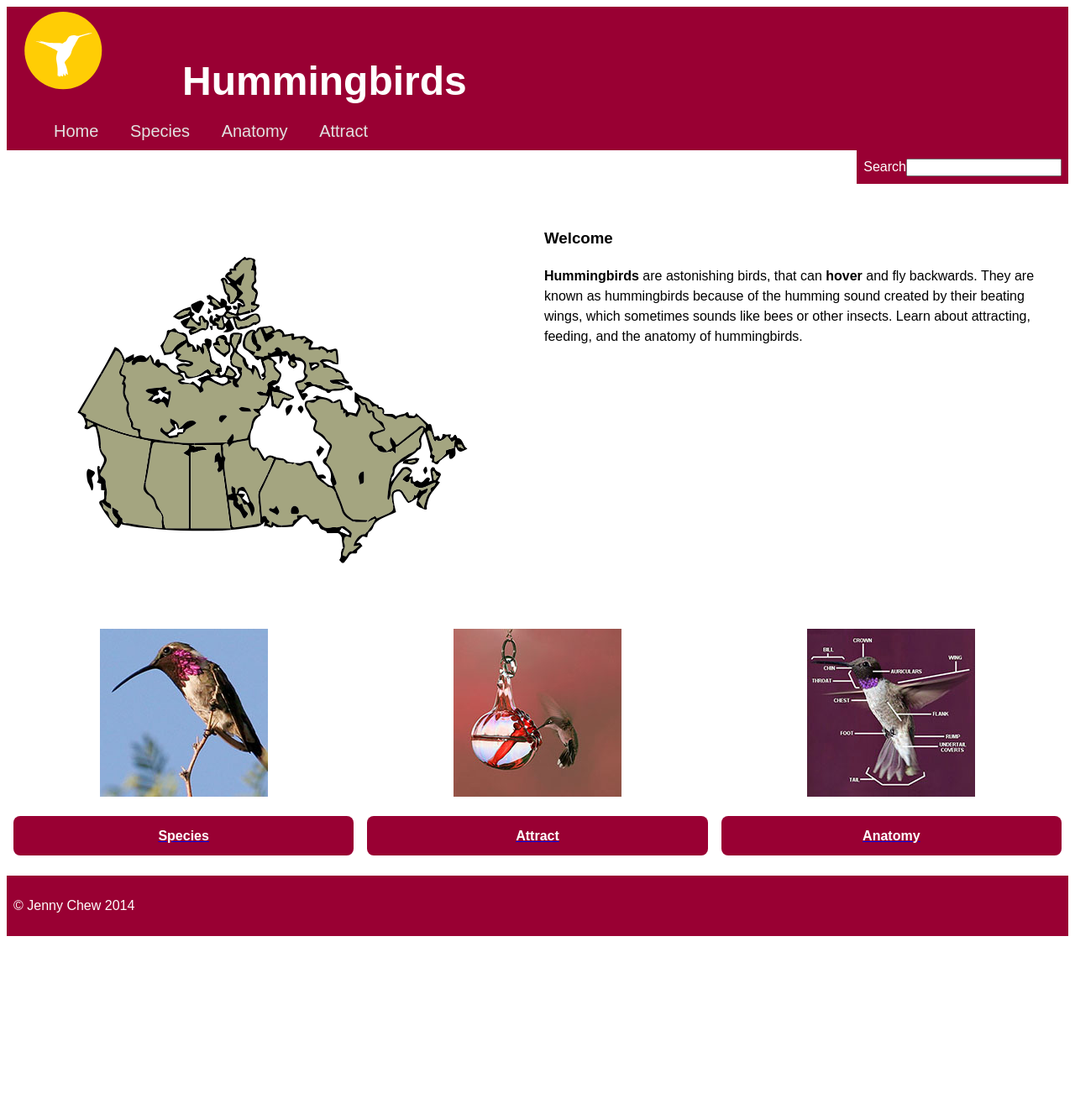
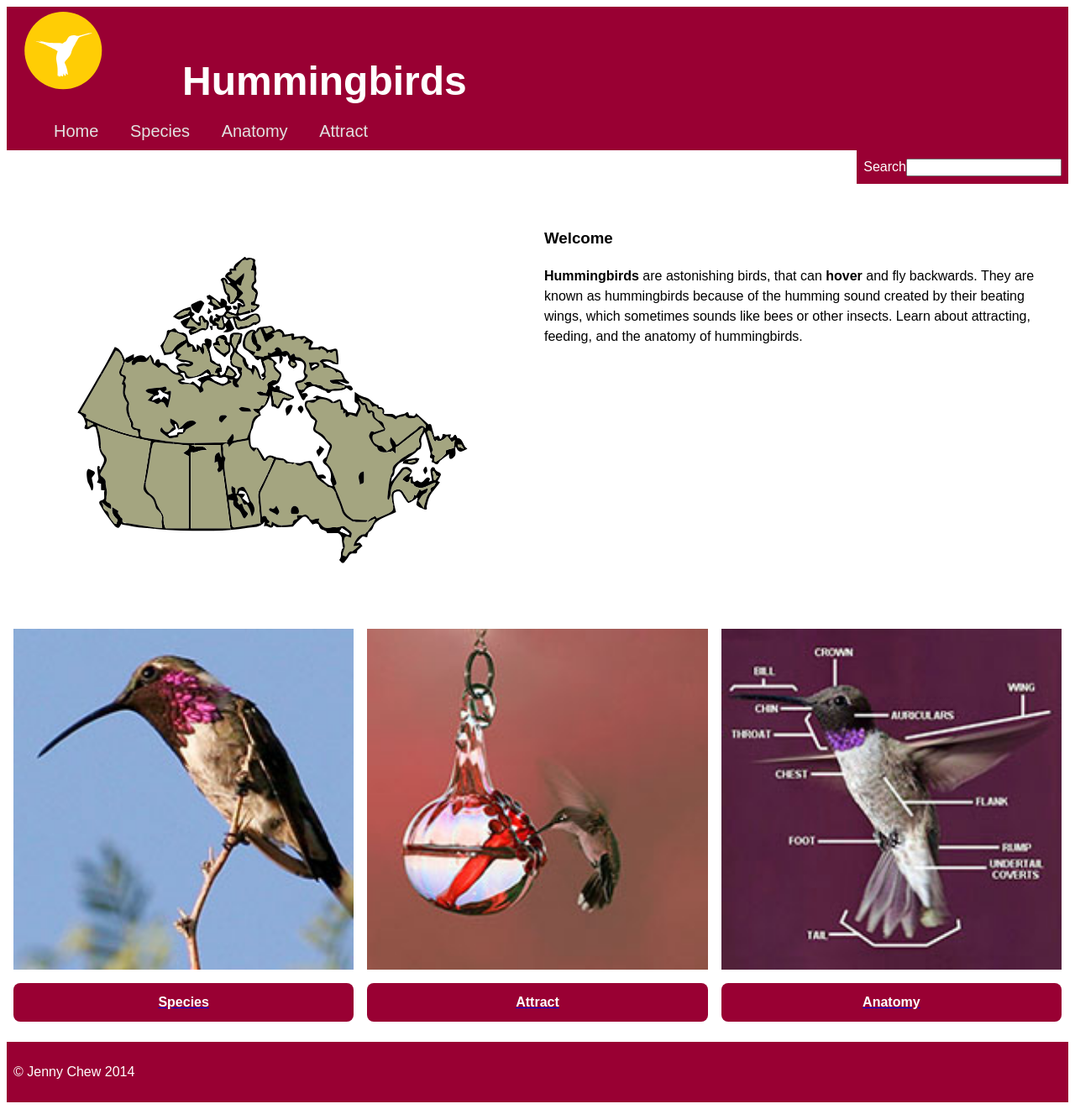
Before and after one commit to Jennychew/large-data-website, a Jekyll site: the page built from index.html, in a window 1280 px wide. Shown: the whole page at 84% size. Built offline with Jekyll 4.4.1, drawn with Linux system fonts in a browser that asks for light colours; Markdown is read by kramdown in place of the engine named in the settings; before the commit the page ends 1123 px from its top, so only the background shows below that.

Commit message:
made changes

```diff
--- a/index.html
+++ b/index.html
@@ -23,22 +23,22 @@
 
 		<div class="unit unit-s-1 unit-m-1-3 unit-l-1-3">
 			<div class="unit-spacer center-objects">
-				<img class="circle" src="images/lucifer_johnennis.jpg" class="flex-img" alt="">
-				<a href="{{site.baseurl}}/species.html" rel="page"><p class="btn">Species</p></a>
+				<img class="circle flex-img" src="images/lucifer_johnennis.jpg" alt="species picture">
+				<a href="{{site.baseurl}}/species.html" rel="category"><p class="btn">Species</p></a>
 			</div>
 		</div>
 
 		<div class="unit unit-s-1 unit-m-1-3 unit-l-1-3">
 			<div class="unit-spacer center-objects">
-				<img class="circle" src="images/Kennedy-Glass-Feeder-Pink-63972.jpg" class="flex-img" alt="">
-				<a href="{{site.baseurl}}/attract.html" rel="page"><p class="btn">Attract</p></a>
+				<img class="circle flex-img" src="images/Kennedy-Glass-Feeder-Pink-63972.jpg"  alt="attracting picture">
+				<a href="{{site.baseurl}}/attract.html" rel="category"><p class="btn">Attract</p></a>
 			</div>
 		</div>
 
 		<div class="unit unit-s-1 unit-m-1-3 unit-l-1-3">
 			<div class="unit-spacer center-objects">
-				<img class="circle" src="images/hummingbird-parts copy.jpg" class="flex-img" alt="">
-				<a href="{{site.baseurl}}/anatomy.html" rel="page"><p class="btn">Anatomy</p></a>
+				<img class="circle flex-img" src="images/hummingbird-parts copy.jpg" alt="Anatomy picture">
+				<a href="{{site.baseurl}}/anatomy.html" rel="category"><p class="btn">Anatomy</p></a>
 			</div>
 		</div>
 
```
